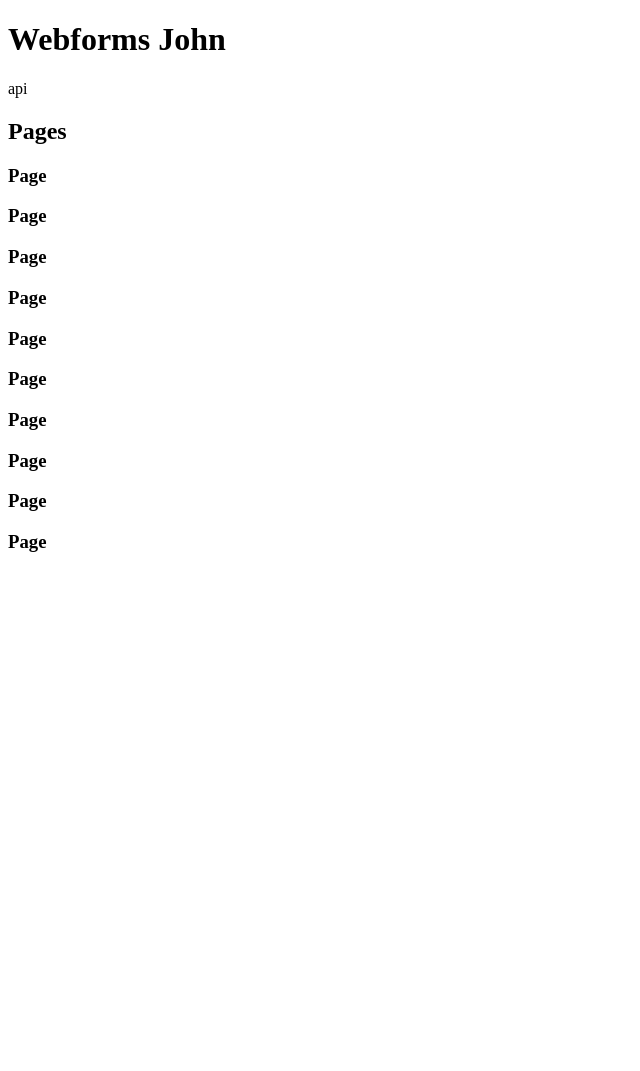
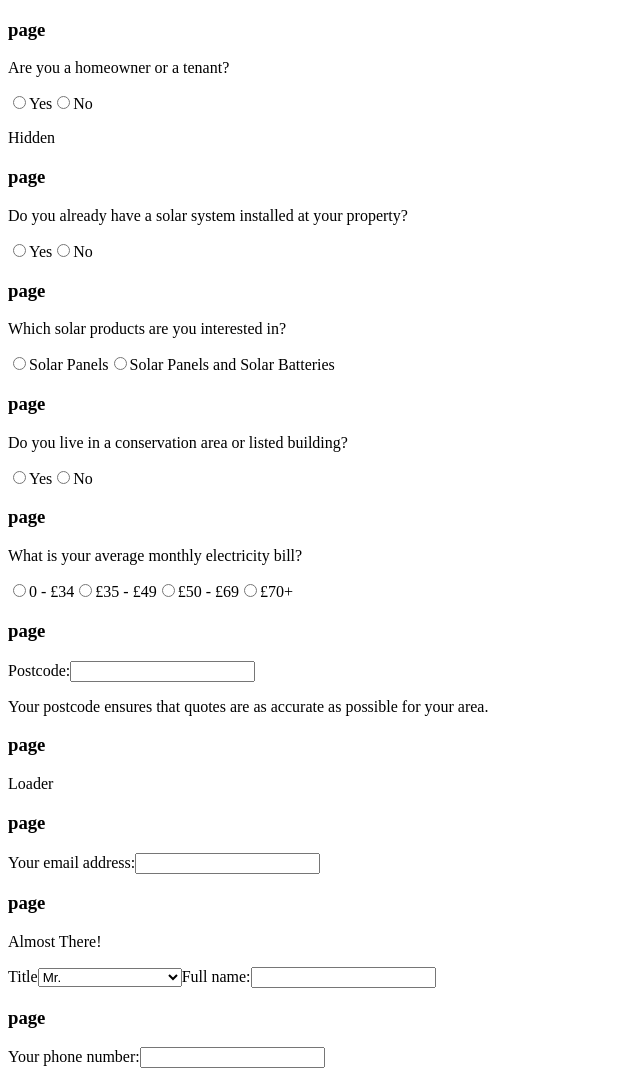
Before and after one commit to jabreezy/my-first-gatsby-site, a Gatsby site: page /webform in a window 1280 px wide. Shown: the whole page, without its empty margins (0-640 px from the left). Before the commit the page ends 800 px from the top, so only its background shows below. Built offline with nearby package versions, Linux system fonts and the light colour scheme; Gatsby itself is replaced by a stand-in of ours.

Commit message:
added form components

```diff
--- /dev/null
+++ b/src/components/hidden/hidden.js
@@ -0,0 +1,15 @@
+import React from 'react';
+
+export default class Hidden extends React.Component {
+  constructor(props) {
+    super(props);
+  }
+
+  render() {
+    return (
+      <>
+        <p>Hidden</p>
+      </>
+    );
+  }
+}
--- /dev/null
+++ b/src/components/html/html.js
@@ -0,0 +1,20 @@
+import React from 'react';
+
+export default class Html extends React.Component {
+  constructor(props) {
+    super(props);
+  }
+
+  render() {
+    const createMarkup = markup => ({ __html: `${markup}` });
+    const { text } = this.props.componentData.component;
+
+    return (
+      <>
+        <div
+          dangerouslySetInnerHTML={createMarkup(text)}
+        />
+      </>
+    );
+  }
+}
--- /dev/null
+++ b/src/components/loader/loader.js
@@ -0,0 +1,15 @@
+import React from 'react';
+
+export default class Loader extends React.Component {
+  constructor(props) {
+    super(props);
+  }
+
+  render() {
+    return (
+      <>
+        <p>Loader</p>
+      </>
+    );
+  }
+}
--- a/src/components/page.js
+++ b/src/components/page.js
@@ -1,10 +1,21 @@
 import React from 'react';
+import { getComponent } from '../helpers/helpers';
+import FormInputs from '../helpers/formComponentRenderer';
 
 export default class Page extends React.Component {
+  constructor(props) {
+    super(props);
+  }
+
   render() {
+    const components = this.props.componentIds.map((componentId) => {
+      const component = getComponent(this.props.pageComponents, componentId);
+      return <FormInputs componentData={component} />
+    });
     return (
       <>
-        <h3>Page</h3>
+      <h3>page</h3>
+      {components}
       </>
     );
   }
--- a/src/components/pages.js
+++ b/src/components/pages.js
@@ -8,11 +8,13 @@ export default class Pages extends React.Component {
 
   render() {
     const formId = this.props.data.formOrder[0];
-    const pages = this.props.data.forms[formId].paging.map((page) => <Page components={page} />);
+    const getPageComponents = this.props.data.forms[formId].page_components;
+    const pages = this.props.data.forms[formId].paging.map((page, i) => {
+      return <Page key={i} componentIds={page}  pageComponents={getPageComponents} />
+    });
 
     return (
       <>
-        <h2>Pages</h2>
         {pages}
       </>
     );
--- /dev/null
+++ b/src/components/radios/radio.js
@@ -0,0 +1,21 @@
+import React from 'react';
+import RadioOption from './radioOption';
+
+export default class Radio extends React.Component {
+  constructor(props) {
+    super(props);
+  }
+
+  render() {
+    const { options, urlMapping } = this.props.componentData.input;
+    const { text } = this.props.componentData.component;
+    return (
+      <>
+        <p>{text}</p>
+        {options.map((option, i) => {
+          return (<RadioOption key={i} option={option} name={urlMapping} />)
+        })}
+      </>
+    );
+  }
+}
--- /dev/null
+++ b/src/components/radios/radioOption.js
@@ -0,0 +1,24 @@
+import React from 'react';
+
+export default class RadioOption extends React.Component {
+  constructor(props) {
+    super(props);
+  }
+
+  render() {
+    console.log('props', this.props);
+    const { name, option } = this.props;
+    const { key, value } = option;
+
+    return (
+      <>
+        <input
+        type="radio"
+          name={name}
+          value={value}
+        />
+        <label>{key}</label>
+      </>
+    );
+  }
+}
--- /dev/null
+++ b/src/components/select/select.js
@@ -0,0 +1,25 @@
+import React from 'react';
+import SelectOption from './selectOption';
+
+export default class Select extends React.Component {
+  constructor(props) {
+    super(props);
+  }
+
+  render() {
+    const { text } = this.props.componentData.component;
+    const { options } = this.props.componentData.input;
+
+    return (
+      <>
+        <label>{text}</label>
+        <select>
+          {options.map((option, i) => {
+              return (<SelectOption key={i} option={option} />)
+            }
+          )}
+        </select>
+      </>
+    );
+  }
+}
--- /dev/null
+++ b/src/components/select/selectOption.js
@@ -0,0 +1,21 @@
+import React from 'react';
+
+export default class SelectOption extends React.Component {
+  constructor(props) {
+    super(props);
+  }
+
+  render() {
+    const { key, value } = this.props.option;
+
+    return (
+      <>
+      <option
+        value={value}
+      >
+        {key}
+      </option>
+      </>
+    );
+  }
+}
--- /dev/null
+++ b/src/components/textfield/textfield.js
@@ -0,0 +1,20 @@
+import React from 'react';
+
+export default class Textfield extends React.Component {
+  constructor(props) {
+    super(props);
+  }
+
+  render() {
+    const { text } = this.props.componentData.component;
+
+    return (
+      <>
+        <label>{text}</label>
+        <input
+          type="text"
+        />
+      </>
+    );
+  }
+}
--- /dev/null
+++ b/src/helpers/formComponentRenderer.js
@@ -0,0 +1,35 @@
+import React from 'react';
+import { getComponentType } from './helpers';
+import Radio from '../components/radios/radio';
+import Hidden from '../components/hidden/hidden';
+import Html from '../components/html/html';
+import Loader from '../components/loader/loader';
+import Select from '../components/select/select';
+import Textfield from '../components/textfield/textfield';
+
+export default class FormInputs extends React.Component {
+  constructor(props) {
+    super(props);
+  }
+
+  render() {
+    const componentType = getComponentType(this.props.componentData);
+    const componentMappings = {
+      radios: <Radio componentData={this.props.componentData} />,
+      textfield: <Textfield componentData={this.props.componentData} />,
+      html: <Html componentData={this.props.componentData} />,
+      loader: <Loader componentData={this.props.componentData} />,
+      textfield: <Textfield componentData={this.props.componentData} />,
+      select: <Select componentData={this.props.componentData} />,
+      hidden: <Hidden componentData={this.props.componentData} />
+    }
+    //const component = <`${componentMappings[componentType]}` />;
+    const component = componentMappings[componentType];
+
+    return (
+      <>
+        {component}
+      </>
+    );
+  }
+}
--- /dev/null
+++ b/src/helpers/helpers.js
@@ -0,0 +1,9 @@
+export const getComponent = (components, componentId) => {
+  const component = components[`component_${componentId}`];
+  return component;
+}
+
+export const getComponentType = (component) => {
+  const componentType = component.component.type;
+  return componentType;
+}
--- a/src/pages/webform.js
+++ b/src/pages/webform.js
@@ -10,8 +10,6 @@ export default class Webform extends React.Component {
   render() {
     return (
       <>
-        <h1>Webforms John</h1>
-        <p>{JSONData.location}</p>
         <Pages data={JSONData} />
       </>
     );
```
